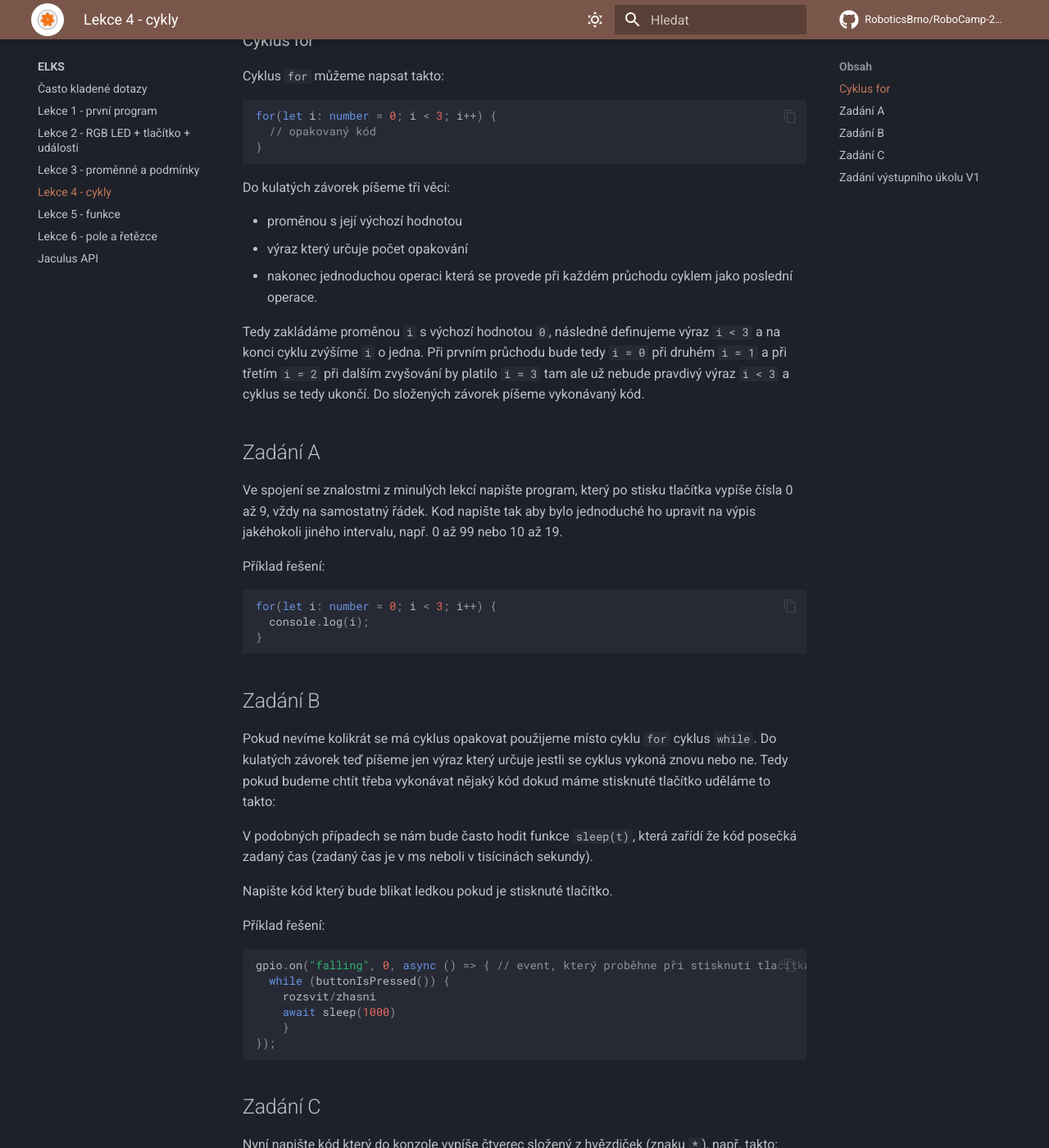
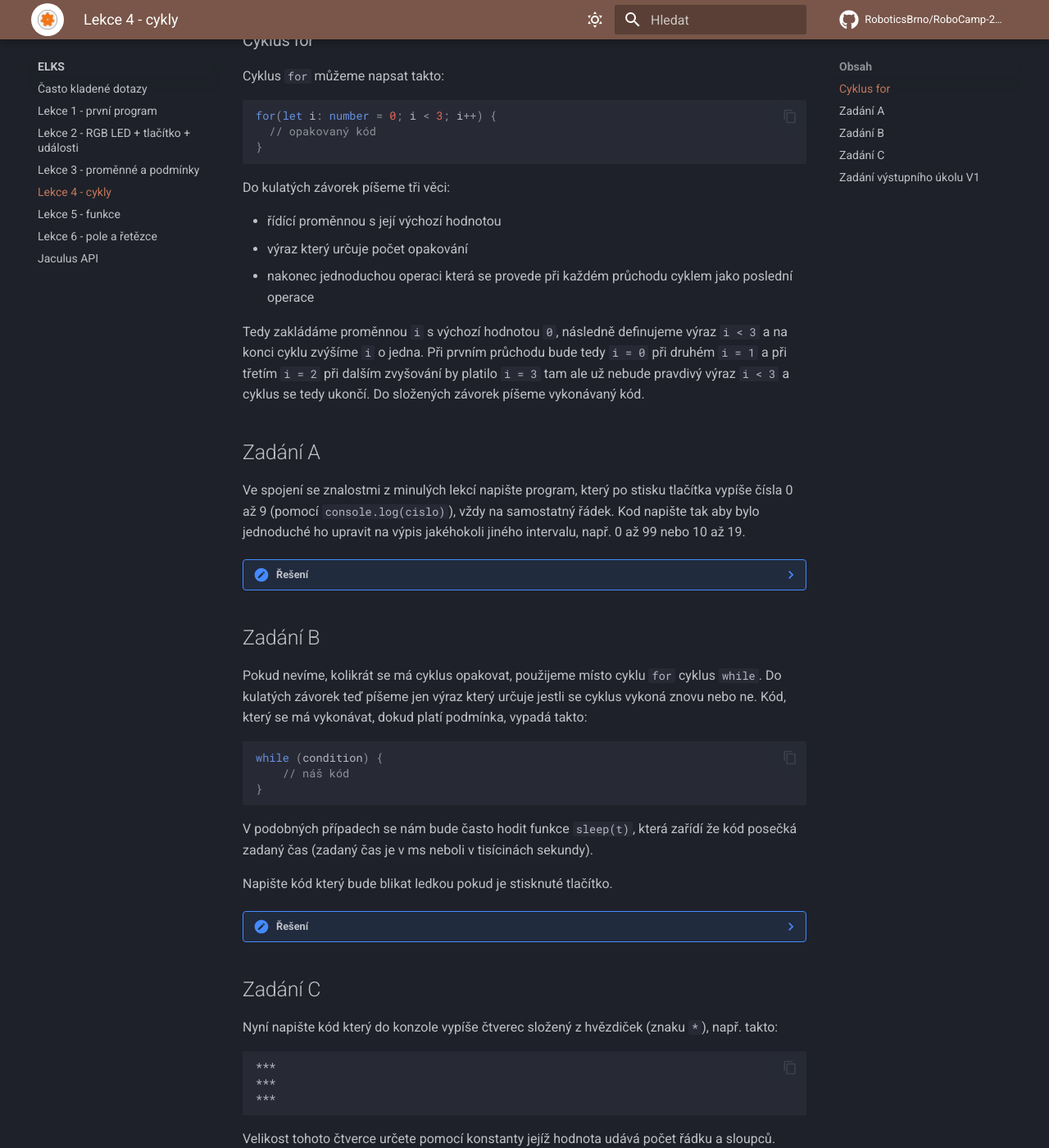
Before and after one commit to RoboticsBrno/RoboCamp-2023, an MkDocs documentation site: the page built from docs/elks/lekce4/index.md, in a window 1280 px wide and 1400 px high, scrolled down 352 px. Shown: the whole window at 82% size. Built offline with MkDocs 1.6.1 and Material for MkDocs 9.7.7, drawn with Linux system fonts in a browser that asks for light colours; comment, search, counter and statistics services are not loaded.

Commit message:
lectures: fix typos and consistency

````diff
--- a/docs/elks/lekce4/index.md
+++ b/docs/elks/lekce4/index.md
@@ -15,47 +15,56 @@
 ```
 Do kulatých závorek píšeme tři věci:
 
-- proměnou s její výchozí hodnotou
+- řídící proměnnou s její výchozí hodnotou
 - výraz který určuje počet opakování
-- nakonec jednoduchou operaci která se provede při každém průchodu cyklem jako poslední operace.
+- nakonec jednoduchou operaci která se provede při každém průchodu cyklem jako poslední operace
 
-Tedy zakládáme proměnou ``` i ``` s výchozí hodnotou ``` 0 ```, následně definujeme výraz ``` i < 3 ``` a na konci cyklu zvýšíme ``` i ``` o jedna.
+Tedy zakládáme proměnnou ``` i ``` s výchozí hodnotou ``` 0 ```, následně definujeme výraz ``` i < 3 ``` a na konci cyklu zvýšíme ``` i ``` o jedna.
 Při prvním průchodu bude tedy ``` i = 0 ``` při druhém ``` i = 1 ``` a při třetím ``` i = 2 ``` při dalším zvyšování by platilo ``` i = 3 ``` tam ale už nebude pravdivý výraz ``` i < 3 ``` a cyklus se tedy ukončí.
 Do složených závorek píšeme vykonávaný kód.
 
 ## Zadání A
-Ve spojení se znalostmi z minulých lekcí napište program, který po stisku tlačítka vypíše čísla 0 až 9, vždy na samostatný řádek.
+Ve spojení se znalostmi z minulých lekcí napište program, který po stisku tlačítka vypíše čísla 0 až 9 (pomocí `console.log(cislo)`), vždy na samostatný řádek.
 Kod napište tak aby bylo jednoduché ho upravit na výpis jakéhokoli jiného intervalu, např. 0 až 99 nebo 10 až 19.
 
-Příklad řešení:
+??? note "Řešení"
+    ```ts
+    import * as gpio from "gpio";
+
+    const BTN_PIN = 0;
+
+    gpio.pinMode(BTN_PIN, gpio.PinMode.INPUT_PULLUP); // nastaví pin nula jako vstup
+
+    gpio.on("falling", BTN_PIN, () => { // událost, která proběhne při stisknutí tlačítka připojeného na pin 0
+        for(let i: number = 0; i < 9; i++) {
+            console.log(i);
+        }
+    });
+
+    ```
+
+## Zadání B
+Pokud nevíme, kolikrát se má cyklus opakovat, použijeme místo cyklu ``` for ``` cyklus ``` while ```.
+Do kulatých závorek teď píšeme jen výraz který určuje jestli se cyklus vykoná znovu nebo ne.
+Kód, který se má vykonávat, dokud platí podmínka, vypadá takto:
 ```ts
-for(let i: number = 0; i < 3; i++) {
-  console.log(i);
+while (condition) {
+	// náš kód
 }
 ```
-
-## Zadání B
-Pokud nevíme kolikrát se má cyklus opakovat použijeme místo cyklu ``` for ``` cyklus ``` while ```.
-Do kulatých závorek teď píšeme jen výraz který určuje jestli se cyklus vykoná znovu nebo ne.
-Tedy pokud budeme chtít třeba vykonávat nějaký kód dokud máme stisknuté tlačítko uděláme to takto:
-<!-- ```ts
-while (buttonIsPressed()) {
-	// náš kód
-}
-``` -->
 V podobných případech se nám bude často hodit funkce ``` sleep(t) ```, která zařídí že kód posečká zadaný čas (zadaný čas je v ms neboli v tisícinách sekundy).
 
 Napište kód který bude blikat ledkou pokud je stisknuté tlačítko.
 
-Příklad řešení:
-```ts
-gpio.on("falling", 0, async () => { // event, který proběhne při stisknutí tlačítka připojeného na pin 0
-  while (buttonIsPressed()) {
-    rozsvit/zhasni
-    await sleep(1000)
-	}
-});
-```
+??? note "Řešení"
+    ```ts
+    gpio.on("falling", 0, async () => { // event, který proběhne při stisknutí tlačítka připojeného na pin 0
+      while (buttonIsPressed()) {
+        rozsvit/zhasni
+        await sleep(1000)
+      }
+    });
+    ```
 
 ## Zadání C
 Nyní napište kód který do konzole vypíše čtverec složený z hvězdiček (znaku `*`),
````
Also changed, not shown: docs/elks/lekce1/index.md (+3 -3 lines), docs/elks/lekce2/index.md (+1 -1 lines), docs/elks/lekce3/index.md (+19 -7 lines).
